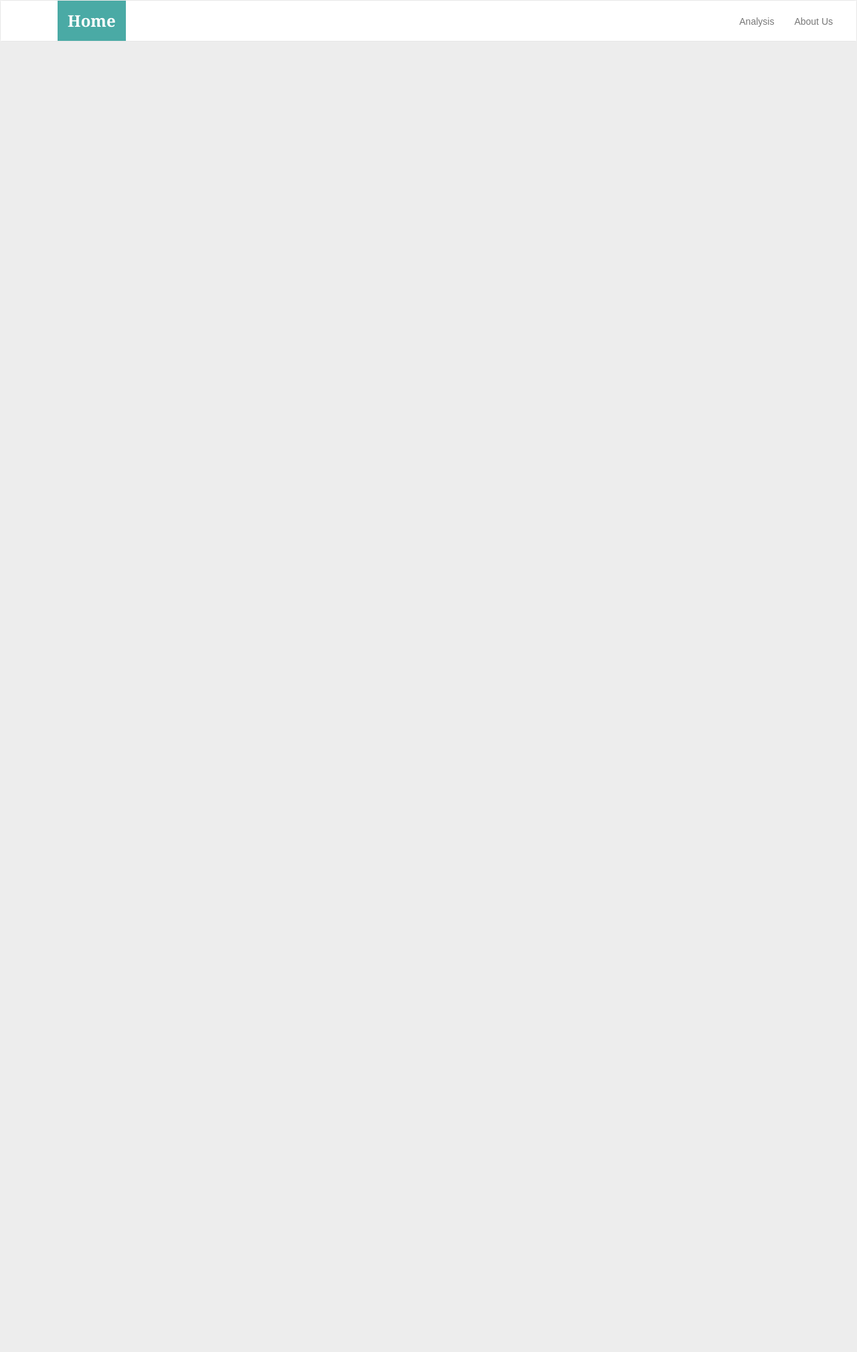
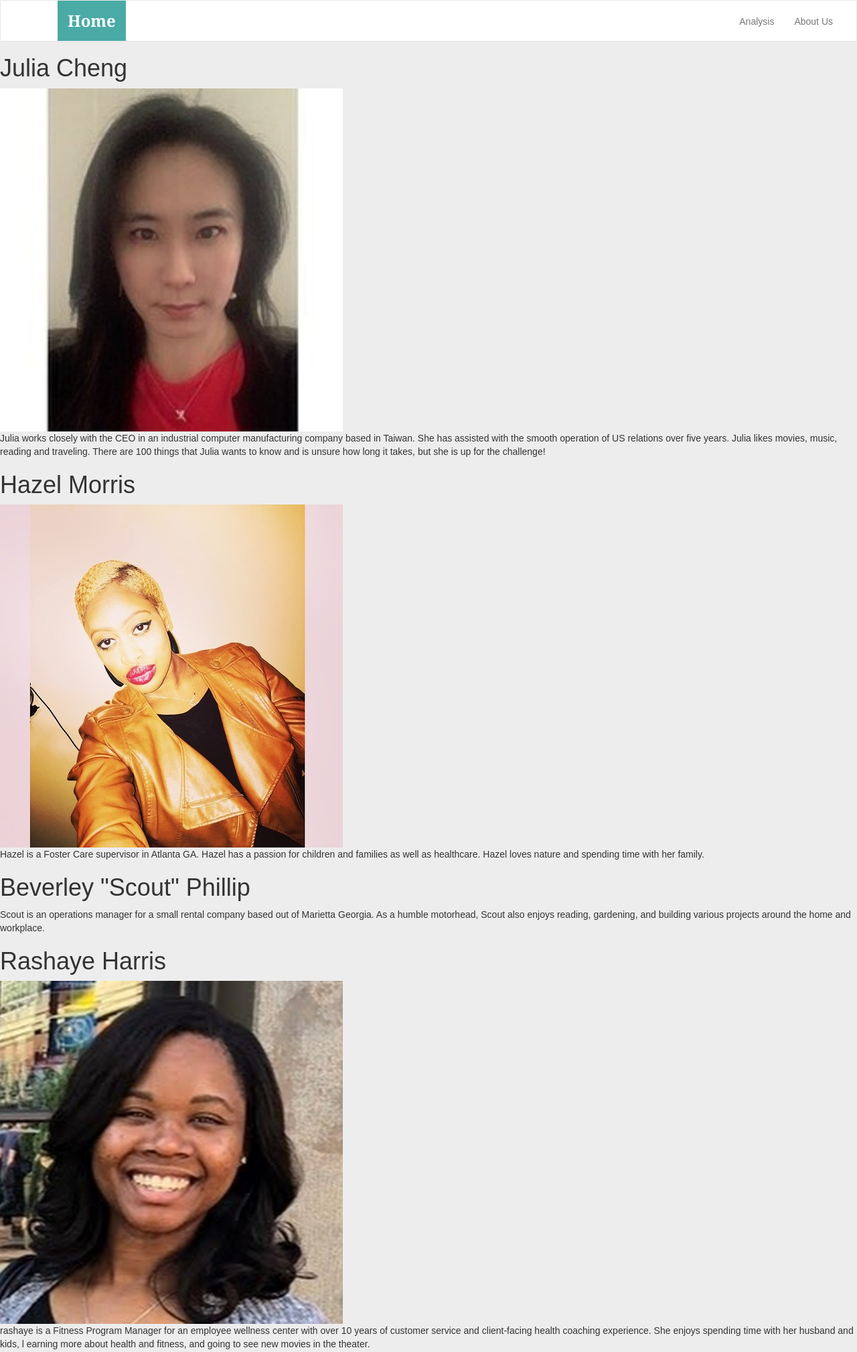
Before and after one commit to rjharris2020/Project_3, a Flask app: page /about in a window 1280 px wide. Shown: the top 2018 px of the page at 67% size. Before the commit the page ends 61 px from the top, so only its background shows below. Run offline with Flask 2, Linux system fonts and the light colour scheme; some libraries are stand-ins or nearby versions.

Commit message:
minor update in about and dome.

```diff
--- a/Templates/about.html
+++ b/Templates/about.html
@@ -44,3 +44,57 @@
       </div><!-- /.container-fluid -->
     </nav>
     <!-- End of navbar -->
+
+    <body>
+      <h1>Julia Cheng</h1>
+      <img src="Julia.jpeg" alt="Julia">
+      <p>
+        Julia works closely with the CEO in an industrial computer manufacturing company based in Taiwan.
+        She has assisted with the smooth operation of US relations over five years. Julia likes movies, music, reading and traveling.
+        There are 100 things that Julia wants to know and is unsure how long it takes, but she is up for the challenge!
+      </p>
+
+
+      <h1>Hazel Morris </h1>
+      <img src="Hazel.jpeg" alt="Hazel">
+      <p>
+        Hazel is a Foster Care supervisor in Atlanta GA. Hazel has a passion for children and families as well
+        as healthcare. Hazel loves nature and spending time with her family.
+      </p>
+
+      <h1> Beverley "Scout" Phillip</h1>
+      <p>
+          Scout is an operations manager for a small rental company based out of Marietta Georgia.
+          As a humble motorhead, Scout also enjoys reading, gardening,
+          and building various projects around the home and workplace.
+      </p>
+
+      <h1>Rashaye Harris</h1>
+      <img src="Rashaye.jpeg" alt="Rashaye">
+      <p>
+        rashaye is a Fitness Program Manager for an employee wellness center with over 10 years
+        of customer service and client-facing health coaching experience. She enjoys spending time with her husband and kids, l
+        earning more about health and fitness, and going to see new movies in the theater.
+      </p>
+
+      <h1> Adam Armagost</h1>
+      <img src="Adam.jpeg" alt="Adam">
+      <p>
+          Adam is a Project Manager by trade with 10yr+ years in Technology and Data Science. His hobbies are having hobbies.
+          He enjoys spending time with his kids & wife, playing paintball, and gardening.
+          Fun fact, Adam has growing corals in for the past 6 years with the hopes of
+          using the colonies as seeds for rehabilitating wild coral reefs.
+      </p>
+
+      <h1> Di Gibson</h1>
+      <img src="Di.jpeg" alt="Di">
+      <p>
+        Di is a Senior Revenue Management Analyst at Molnlycke, a Swedish based company.
+        In her free time, she enjoys going to car shows with her husband, trying out new
+        restaurants, and working on home projects.
+      </p>
+  </body>
+
+  <footer>
+    <p><a href="home.html"> Return to Home Page</a></p>
+  </footer>
--- a/static/css/styles.css
+++ b/static/css/styles.css
@@ -106,6 +106,7 @@ html {
 
   /* ----DESCRIPTION START---- */
   .description-header {
+
     /* Positioning */
     margin-bottom: 33px;
     font-family: Georgia, Times, "Times New Roman", serif;
@@ -178,3 +179,37 @@ html {
   }
 
   /* ----COMPARISON END---- */
+
+  /* ------FOOTER START-----*/
+  .footer {
+    /* Positioning*/
+    position: absolute;
+    bottom: 0;
+
+    /*Box-model */
+    width: 100%;
+    height: 60px;
+    margin-top: 30px;
+
+    /*Visual */
+    background-color: #666;
+  }
+  /* font color */
+  .text-muted-footer {
+    /* Positioning*/
+    margin-top: 15px;
+
+    /*Typography*/
+    color: #fff;
+  }
+
+  .two-toned-footer-color {
+    /*box-model*/
+    height: 6px;
+    padding-top: 3px;
+
+    /*Visual*/
+    background-color: #4aaaa5;
+  }
+
+  /*--------FOOTER END-------*/
```
Also changed, not shown: Templates/home.html (+13 -4 lines), 2 other files.
